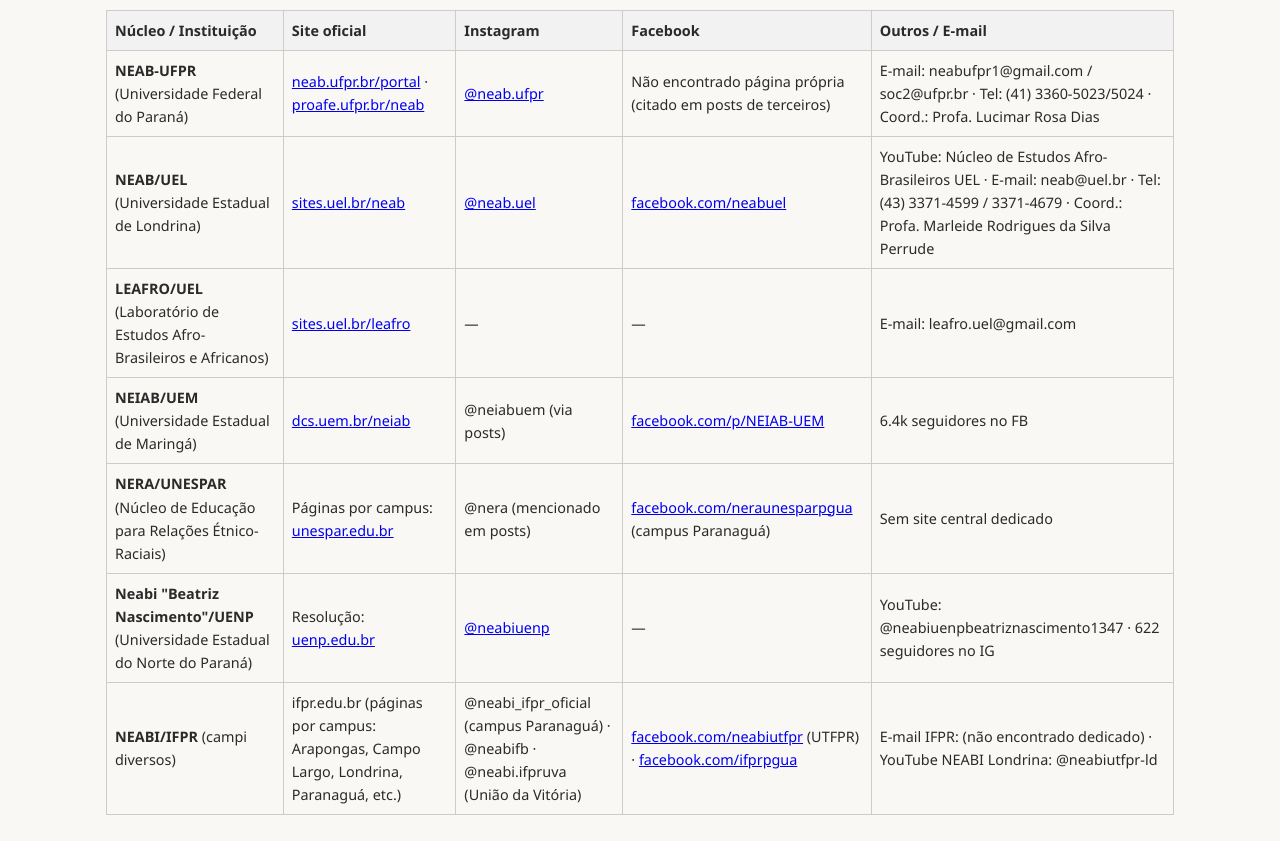
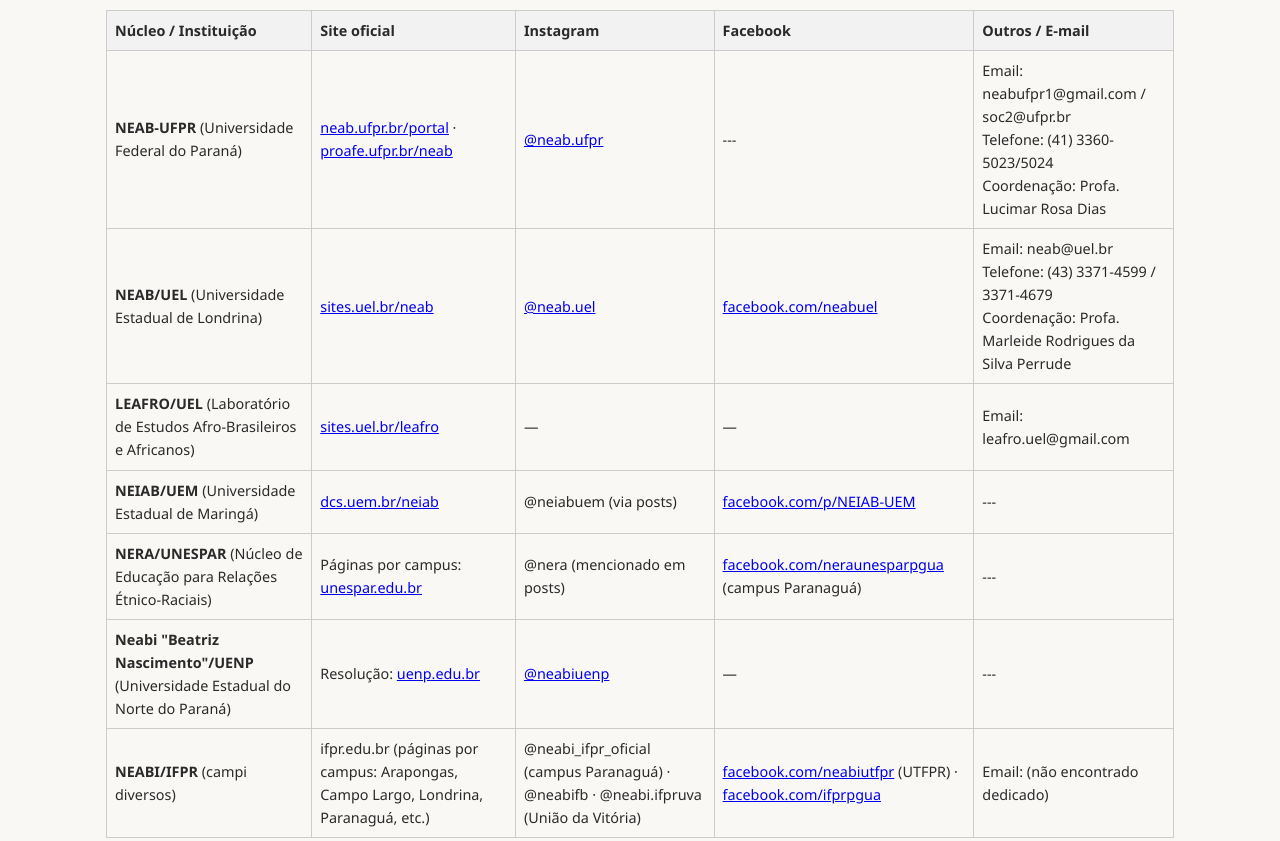
Before and after one commit to Gilnei732/.github-workflows-atualizar-acervo.yml, a plain HTML site: page rede-neabs-pr.html in a window 1280 px wide. Shown: the part 802-1643 px from the top of the page. Drawn offline with Linux system fonts and the light colour scheme.

Commit message:
rede-neabs-pr: reorganiza coluna de contatos e substitui texto por ---

```diff
--- a/rede-neabs-pr.html
+++ b/rede-neabs-pr.html
@@ -62,50 +62,50 @@
               <td style="border:1px solid #ccc; padding:0.5rem;"><strong>NEAB-UFPR</strong> (Universidade Federal do Paraná)</td>
               <td style="border:1px solid #ccc; padding:0.5rem;"><a href="https://neab.ufpr.br/portal" target="_blank" rel="noopener">neab.ufpr.br/portal</a> · <a href="https://proafe.ufpr.br/neab" target="_blank" rel="noopener">proafe.ufpr.br/neab</a></td>
               <td style="border:1px solid #ccc; padding:0.5rem;"><a href="https://instagram.com/neab.ufpr" target="_blank" rel="noopener">@neab.ufpr</a></td>
-              <td style="border:1px solid #ccc; padding:0.5rem;">Não encontrado página própria (citado em posts de terceiros)</td>
-              <td style="border:1px solid #ccc; padding:0.5rem;">E-mail: neabufpr1@gmail.com / soc2@ufpr.br · Tel: (41) 3360-5023/5024 · Coord.: Profa. Lucimar Rosa Dias</td>
+              <td style="border:1px solid #ccc; padding:0.5rem;">---</td>
+              <td style="border:1px solid #ccc; padding:0.5rem;">Email: neabufpr1@gmail.com / soc2@ufpr.br<br>Telefone: (41) 3360-5023/5024<br>Coordenação: Profa. Lucimar Rosa Dias</td>
             </tr>
             <tr>
               <td style="border:1px solid #ccc; padding:0.5rem;"><strong>NEAB/UEL</strong> (Universidade Estadual de Londrina)</td>
               <td style="border:1px solid #ccc; padding:0.5rem;"><a href="https://sites.uel.br/neab" target="_blank" rel="noopener">sites.uel.br/neab</a></td>
               <td style="border:1px solid #ccc; padding:0.5rem;"><a href="https://instagram.com/neab.uel" target="_blank" rel="noopener">@neab.uel</a></td>
               <td style="border:1px solid #ccc; padding:0.5rem;"><a href="https://facebook.com/neabuel" target="_blank" rel="noopener">facebook.com/neabuel</a></td>
-              <td style="border:1px solid #ccc; padding:0.5rem;">YouTube: Núcleo de Estudos Afro-Brasileiros UEL · E-mail: neab@uel.br · Tel: (43) 3371-4599 / 3371-4679 · Coord.: Profa. Marleide Rodrigues da Silva Perrude</td>
+              <td style="border:1px solid #ccc; padding:0.5rem;">Email: neab@uel.br<br>Telefone: (43) 3371-4599 / 3371-4679<br>Coordenação: Profa. Marleide Rodrigues da Silva Perrude</td>
             </tr>
             <tr>
               <td style="border:1px solid #ccc; padding:0.5rem;"><strong>LEAFRO/UEL</strong> (Laboratório de Estudos Afro-Brasileiros e Africanos)</td>
               <td style="border:1px solid #ccc; padding:0.5rem;"><a href="https://sites.uel.br/leafro" target="_blank" rel="noopener">sites.uel.br/leafro</a></td>
               <td style="border:1px solid #ccc; padding:0.5rem;">—</td>
               <td style="border:1px solid #ccc; padding:0.5rem;">—</td>
-              <td style="border:1px solid #ccc; padding:0.5rem;">E-mail: leafro.uel@gmail.com</td>
+              <td style="border:1px solid #ccc; padding:0.5rem;">Email: leafro.uel@gmail.com</td>
             </tr>
             <tr>
               <td style="border:1px solid #ccc; padding:0.5rem;"><strong>NEIAB/UEM</strong> (Universidade Estadual de Maringá)</td>
               <td style="border:1px solid #ccc; padding:0.5rem;"><a href="https://dcs.uem.br/neiab" target="_blank" rel="noopener">dcs.uem.br/neiab</a></td>
               <td style="border:1px solid #ccc; padding:0.5rem;">@neiabuem (via posts)</td>
               <td style="border:1px solid #ccc; padding:0.5rem;"><a href="https://facebook.com/p/NEIAB-UEM" target="_blank" rel="noopener">facebook.com/p/NEIAB-UEM</a></td>
-              <td style="border:1px solid #ccc; padding:0.5rem;">6.4k seguidores no FB</td>
+              <td style="border:1px solid #ccc; padding:0.5rem;">---</td>
             </tr>
             <tr>
               <td style="border:1px solid #ccc; padding:0.5rem;"><strong>NERA/UNESPAR</strong> (Núcleo de Educação para Relações Étnico-Raciais)</td>
               <td style="border:1px solid #ccc; padding:0.5rem;">Páginas por campus: <a href="https://unespar.edu.br" target="_blank" rel="noopener">unespar.edu.br</a></td>
               <td style="border:1px solid #ccc; padding:0.5rem;">@nera (mencionado em posts)</td>
               <td style="border:1px solid #ccc; padding:0.5rem;"><a href="https://facebook.com/neraunesparpgua" target="_blank" rel="noopener">facebook.com/neraunesparpgua</a> (campus Paranaguá)</td>
-              <td style="border:1px solid #ccc; padding:0.5rem;">Sem site central dedicado</td>
+              <td style="border:1px solid #ccc; padding:0.5rem;">---</td>
             </tr>
             <tr>
               <td style="border:1px solid #ccc; padding:0.5rem;"><strong>Neabi "Beatriz Nascimento"/UENP</strong> (Universidade Estadual do Norte do Paraná)</td>
               <td style="border:1px solid #ccc; padding:0.5rem;">Resolução: <a href="https://uenp.edu.br" target="_blank" rel="noopener">uenp.edu.br</a></td>
               <td style="border:1px solid #ccc; padding:0.5rem;"><a href="https://instagram.com/neabiuenp" target="_blank" rel="noopener">@neabiuenp</a></td>
               <td style="border:1px solid #ccc; padding:0.5rem;">—</td>
-              <td style="border:1px solid #ccc; padding:0.5rem;">YouTube: @neabiuenpbeatriznascimento1347 · 622 seguidores no IG</td>
+              <td style="border:1px solid #ccc; padding:0.5rem;">---</td>
             </tr>
             <tr>
               <td style="border:1px solid #ccc; padding:0.5rem;"><strong>NEABI/IFPR</strong> (campi diversos)</td>
               <td style="border:1px solid #ccc; padding:0.5rem;">ifpr.edu.br (páginas por campus: Arapongas, Campo Largo, Londrina, Paranaguá, etc.)</td>
               <td style="border:1px solid #ccc; padding:0.5rem;">@neabi_ifpr_oficial (campus Paranaguá) · @neabifb · @neabi.ifpruva (União da Vitória)</td>
               <td style="border:1px solid #ccc; padding:0.5rem;"><a href="https://facebook.com/neabiutfpr" target="_blank" rel="noopener">facebook.com/neabiutfpr</a> (UTFPR) · <a href="https://facebook.com/ifprpgua" target="_blank" rel="noopener">facebook.com/ifprpgua</a></td>
-              <td style="border:1px solid #ccc; padding:0.5rem;">E-mail IFPR: (não encontrado dedicado) · YouTube NEABI Londrina: @neabiutfpr-ld</td>
+              <td style="border:1px solid #ccc; padding:0.5rem;">Email: (não encontrado dedicado)</td>
             </tr>
           </tbody>
         </table>
```
